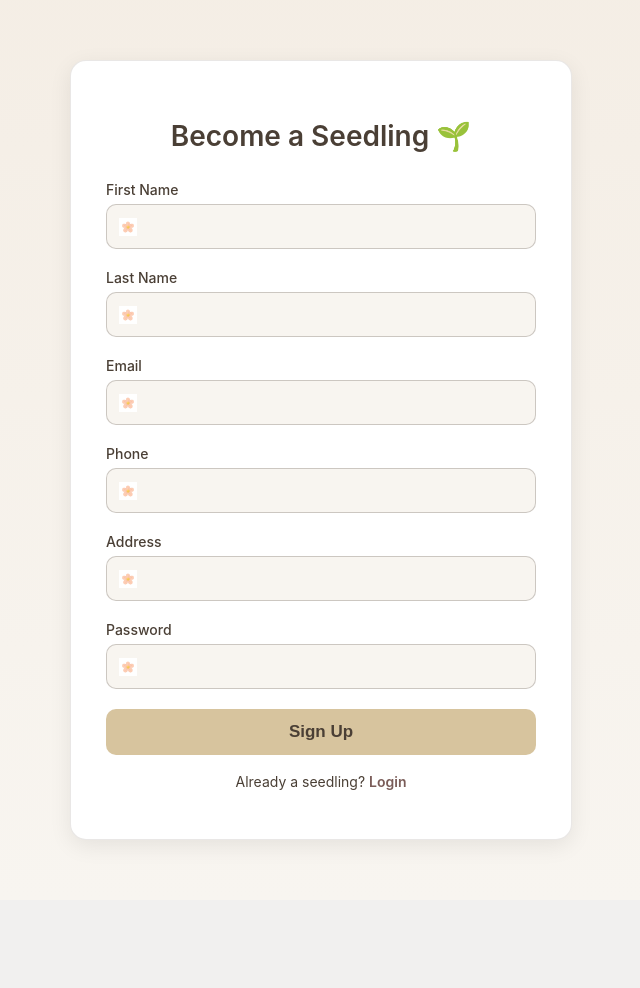
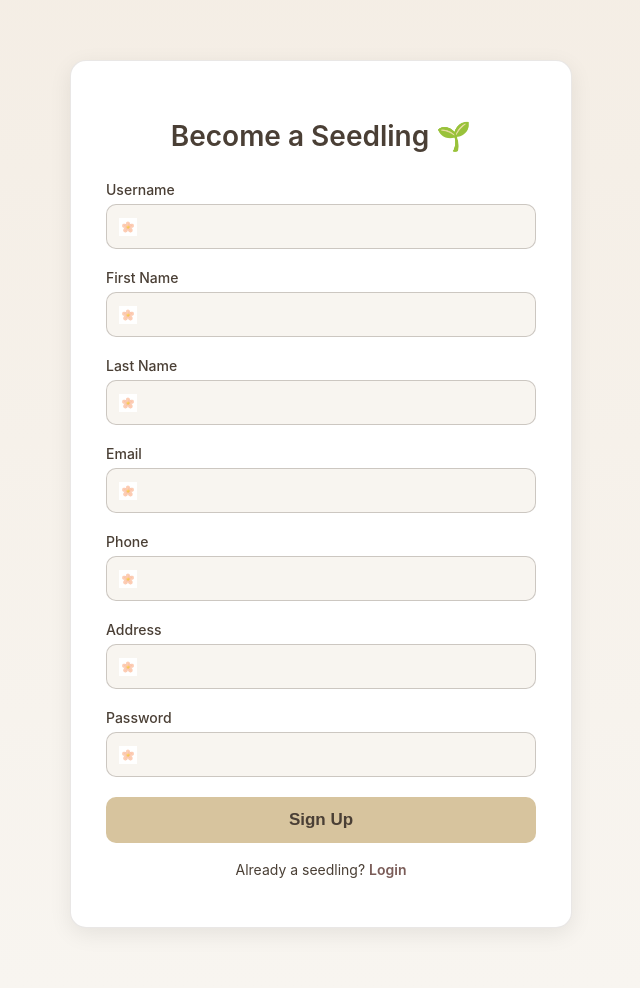
Before and after one commit to starryyz/final180, a Flask app: page /signup in a window 1280 px wide. Shown: the part 103-1091 px from the top of the page, without its empty margins (319-959 px from the left). Before the commit the page ends 945 px from the top, so only its background shows below. Run offline with Flask 3, Linux system fonts and the light colour scheme.

Commit message:
Update signup.html
necessary change

```diff
--- a/templates/signup.html
+++ b/templates/signup.html
@@ -6,6 +6,12 @@
         <h2 class="auth-title">Become a Seedling 🌱</h2>
 
         <form method="POST" action="{{ url_for('signup') }}">
+
+            <!-- NEW FIELD REQUIRED BY BACKEND -->
+            <div class="input-group">
+                <label>Username</label>
+                <input type="text" name="username" required>
+            </div>
 
             <div class="input-group">
                 <label>First Name</label>
```
